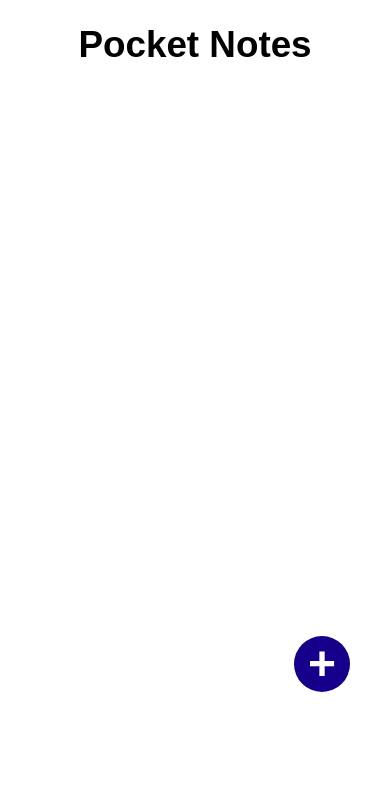
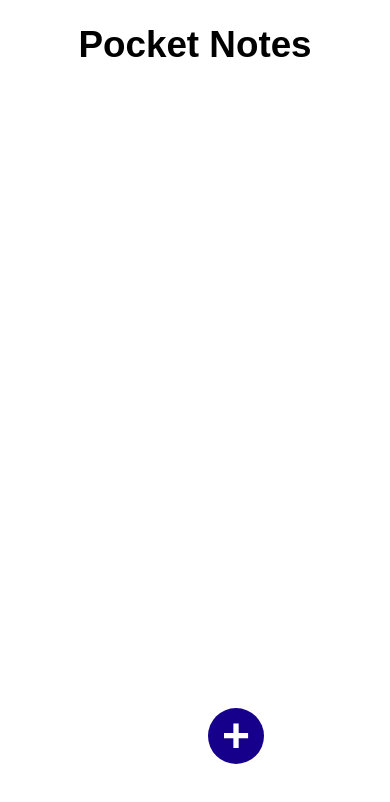
Before and after one commit to anshulkumar68/Pocket-Notes, a React (Vite) app: page / in a window 390 px wide. Shown: the top 802 px of the page. Built offline with nearby package versions, Linux system fonts and the light colour scheme; a web font is replaced by a local one.

Commit message:
feat : responsive

```diff
--- a/src/components/mainPage.module.css
+++ b/src/components/mainPage.module.css
@@ -1,7 +1,7 @@
 .mainContainer {
     display: flex;
     height: 100vh;
-    /* width: 100vw; */
+    /* width: 100%; */
 }
 
 /* ==LEFT SIDE== */
@@ -21,14 +21,14 @@
 
 .addButtonContainer1{
     position: absolute;
-    right: 6rem;
-    bottom: 13rem;
+    /* right: 6rem;
+    bottom: 12rem; */
 }
 .addButtonContainer {
    position: fixed;
     background-color: #16008B; /* Set the background color here */
-    /* bottom: 5rem;
-    right: 3rem; */
+    bottom: 5rem;
+    left: 13rem;
     border-radius: 50%;
     width: 3.5rem;
     height: 3.5rem;
```
